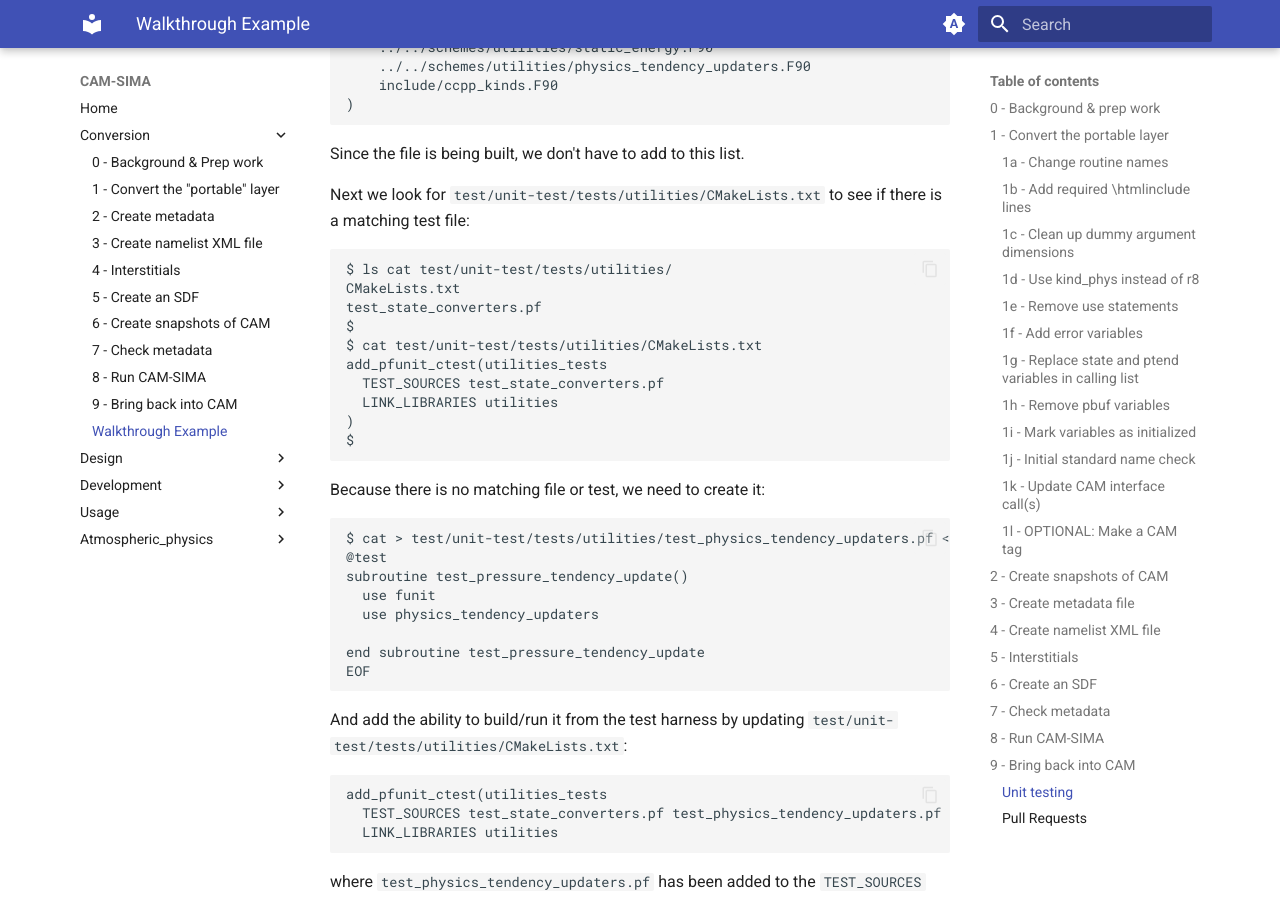
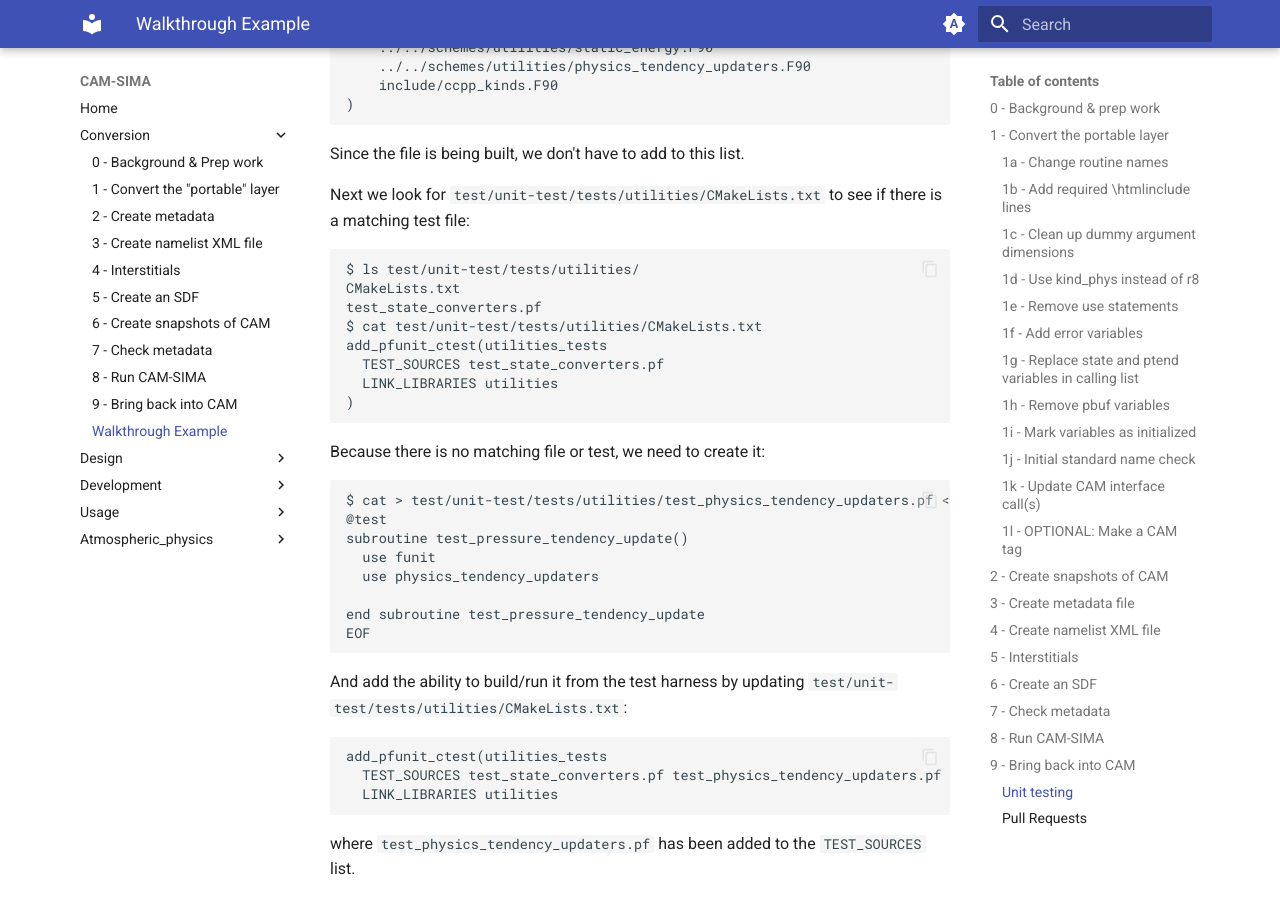
Before and after one commit to kuanchihwang/CAM-SIMA-Docs, an MkDocs documentation site: the page built from docs/conversion/walkthrough.md, in a window 1280 px wide and 900 px high, scrolled down 17156 px. Built offline with MkDocs 1.6.1 and Material for MkDocs 9.7.7, drawn with Linux system fonts in a browser that asks for light colours.

Commit message:
Minor unit test cleanup

````diff
--- a/docs/conversion/walkthrough.md
+++ b/docs/conversion/walkthrough.md
@@ -735,22 +735,20 @@ Since the file is being built, we don't have to add to this list.
 
 Next we look for `test/unit-test/tests/utilities/CMakeLists.txt` to see if there is a matching test file:
 
-```sh
-$ ls cat test/unit-test/tests/utilities/
+```bash
+$ ls test/unit-test/tests/utilities/
 CMakeLists.txt
 test_state_converters.pf
-$
 $ cat test/unit-test/tests/utilities/CMakeLists.txt
 add_pfunit_ctest(utilities_tests
   TEST_SOURCES test_state_converters.pf
   LINK_LIBRARIES utilities
 )
-$
 ```
 
 Because there is no matching file or test, we need to create it:
 
-```sh
+```bash
 $ cat > test/unit-test/tests/utilities/test_physics_tendency_updaters.pf << EOF
 @test
 subroutine test_pressure_tendency_update()
@@ -763,7 +761,7 @@ EOF
 
 And add the ability to build/run it from the test harness by updating `test/unit-test/tests/utilities/CMakeLists.txt`:
 
-```
+```cmake
 add_pfunit_ctest(utilities_tests
   TEST_SOURCES test_state_converters.pf test_physics_tendency_updaters.pf
   LINK_LIBRARIES utilities
````
